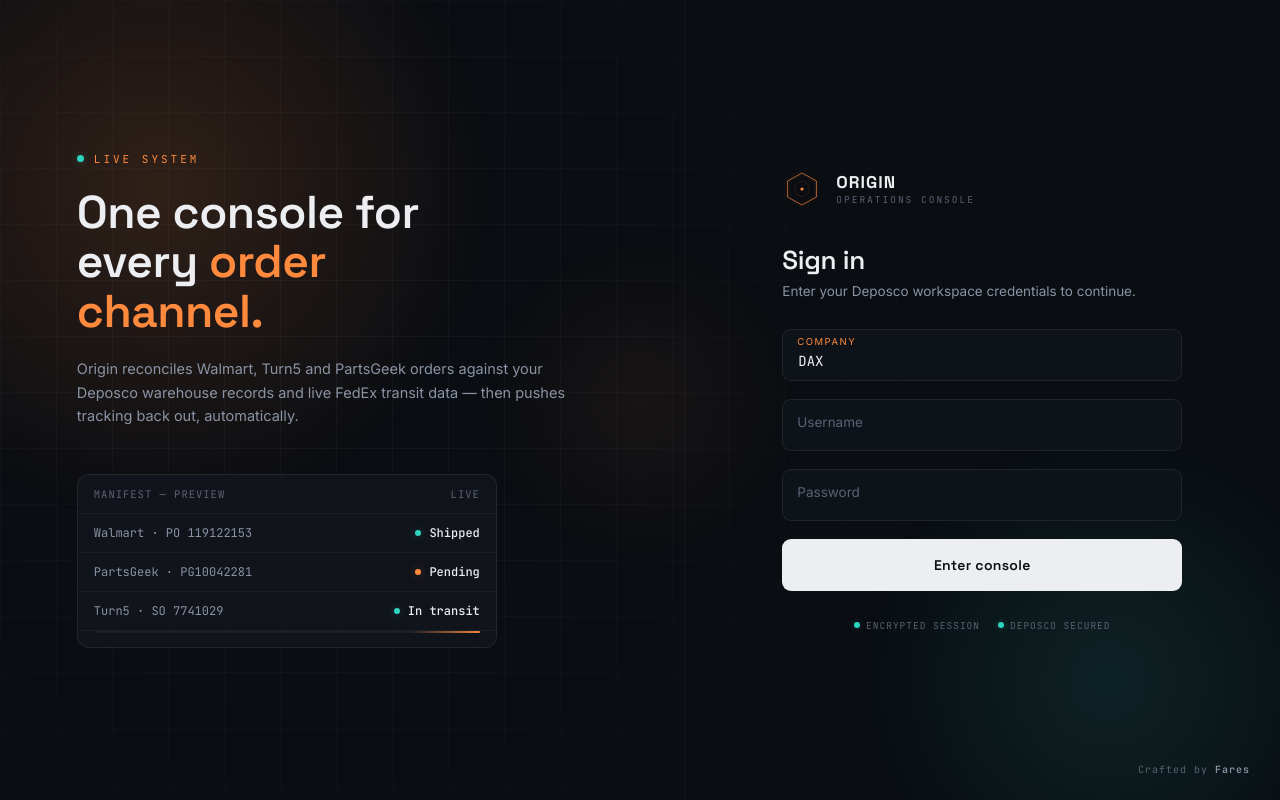
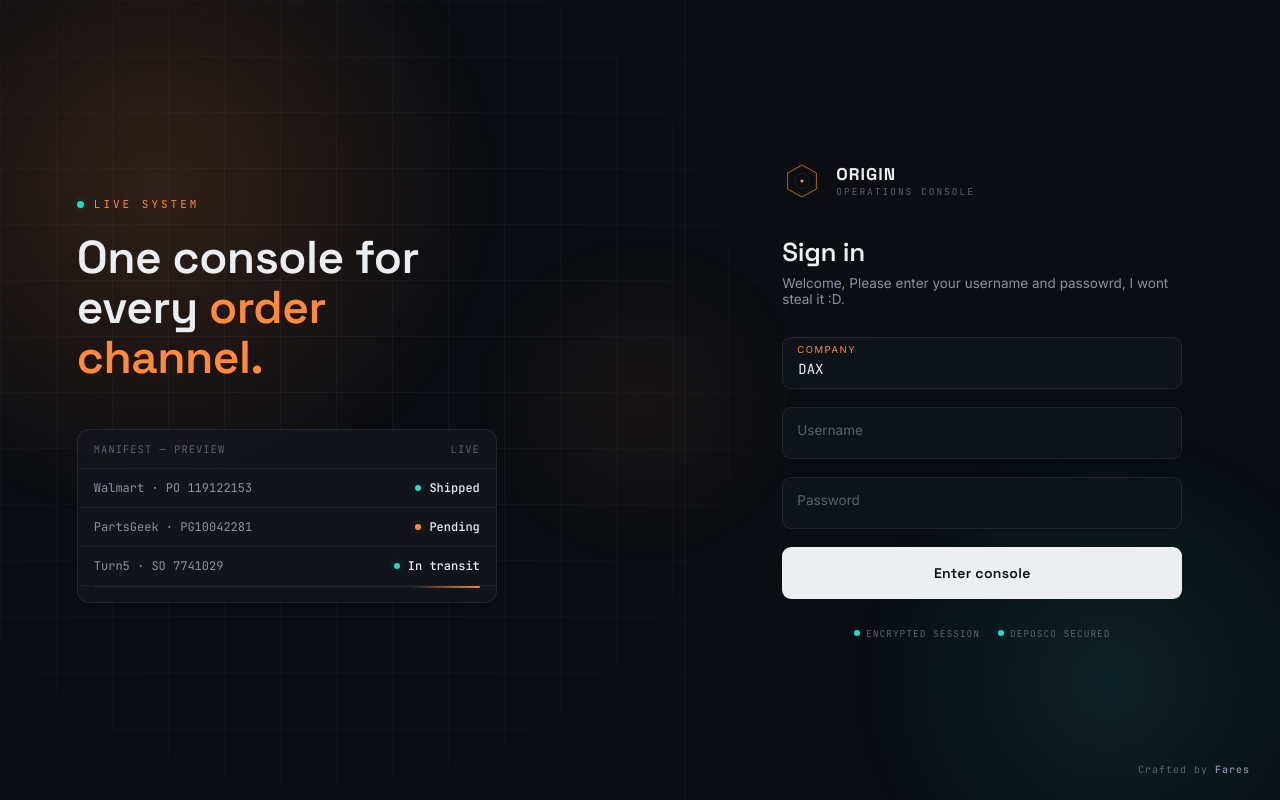
Before and after one commit to FaresThalji/Orders-automation, a Flask app: page / in a window 1280 px wide. Run offline with Flask 3, Linux system fonts and the light colour scheme.

Commit message:
Update login.html

```diff
--- a/Walmart/templates/login.html
+++ b/Walmart/templates/login.html
@@ -193,7 +193,6 @@
   <div class="showcase">
     <div class="showcase-eyebrow">Live system</div>
     <h1>One console for<br>every <em>order channel.</em></h1>
-    <p>Origin reconciles Walmart, Turn5 and PartsGeek orders against your Deposco warehouse records and live FedEx transit data — then pushes tracking back out, automatically.</p>
 
     <div class="manifest">
       <div class="manifest-head"><span>Manifest — preview</span><span>Live</span></div>
@@ -222,7 +221,7 @@
       </div>
 
       <h2>Sign in</h2>
-      <p class="lede">Enter your Deposco workspace credentials to continue.</p>
+      <p class="lede">Welcome, Please enter your username and passowrd, I wont steal it :D.</p>
 
       <div class="err-banner" id="errBanner"></div>
 
```
